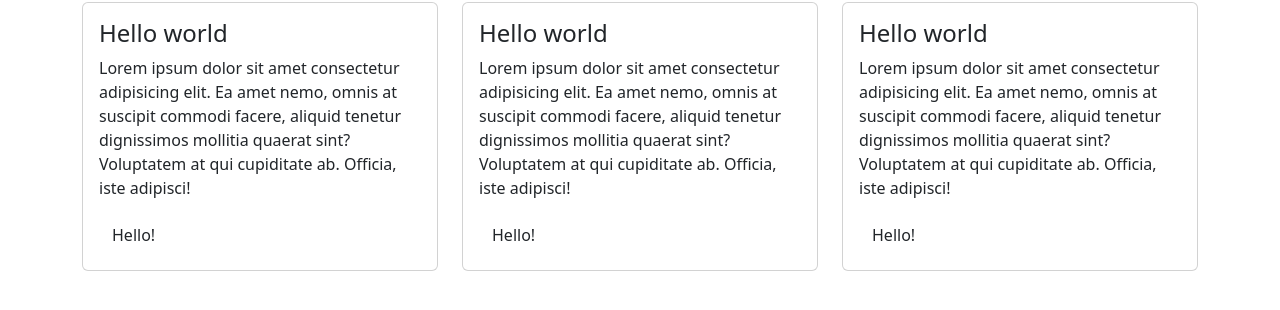
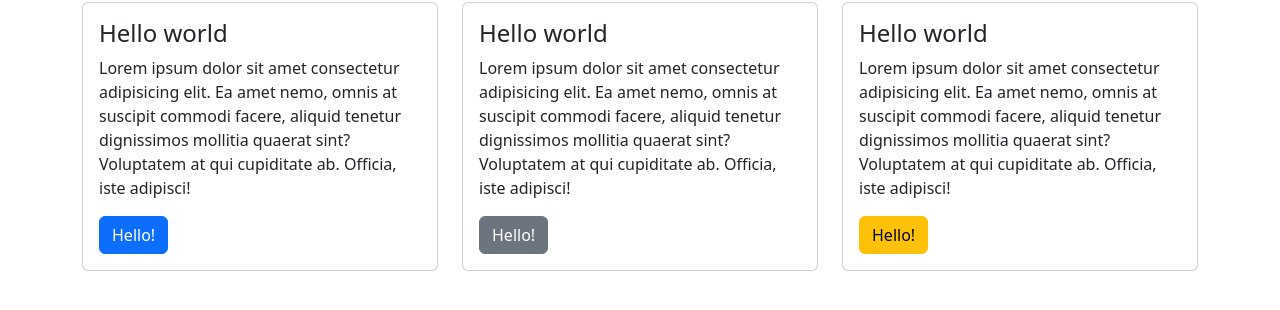
Before and after one commit to henriknestor/15-Bootstrap, a plain HTML site: page index.html in a window 1280 px wide. Shown: the part 54-364 px from the top of the page. Drawn offline with nearby package versions, Linux system fonts and the light colour scheme.

Commit message:
finishing it up

```diff
--- a/index.html
+++ b/index.html
@@ -17,7 +17,7 @@
                     <div class="card-body">
                         <h4 class="card-title">Hello world</h4>
                         <p class="card-text"> Lorem ipsum dolor sit amet consectetur adipisicing elit. Ea amet nemo, omnis at suscipit commodi facere, aliquid tenetur dignissimos mollitia quaerat sint? Voluptatem at qui cupiditate ab. Officia, iste adipisci!</p>
-                        <button class="btn">Hello!</button>
+                        <button class="btn btn-primary">Hello!</button>
                     </div>
                 </div>
             </div>
@@ -26,7 +26,7 @@
                     <div class="card-body">
                         <h4 class="card-title">Hello world</h4>
                         <p class="card-text"> Lorem ipsum dolor sit amet consectetur adipisicing elit. Ea amet nemo, omnis at suscipit commodi facere, aliquid tenetur dignissimos mollitia quaerat sint? Voluptatem at qui cupiditate ab. Officia, iste adipisci!</p>
-                        <button class="btn">Hello!</button>
+                        <button class="btn btn-secondary">Hello!</button>
                     </div>
                 </div>
             </div>
@@ -35,7 +35,7 @@
                     <div class="card-body">
                         <h4 class="card-title">Hello world</h4>
                         <p class="card-text"> Lorem ipsum dolor sit amet consectetur adipisicing elit. Ea amet nemo, omnis at suscipit commodi facere, aliquid tenetur dignissimos mollitia quaerat sint? Voluptatem at qui cupiditate ab. Officia, iste adipisci!</p>
-                        <button class="btn">Hello!</button>
+                        <button class="btn btn-warning">Hello!</button>
                     </div>
                 </div>
             </div>
```
